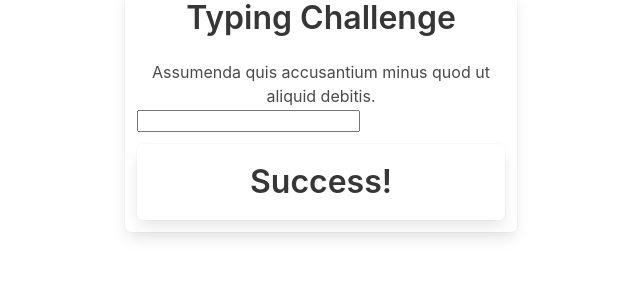
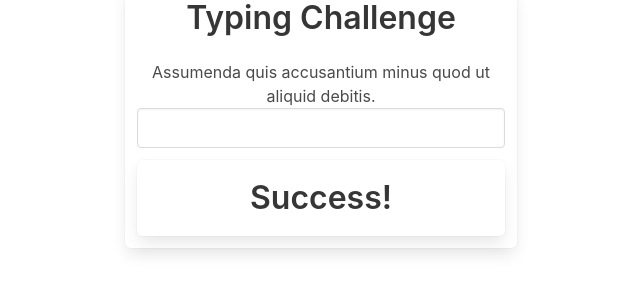
Before and after one commit to Aman07a/typing, an Angular app: page / in a window 1280 px wide. Shown: the top 300 px of the page, without its empty margins (319-959 px from the left). Built offline with nearby package versions, Linux system fonts and the light colour scheme.

Commit message:
Handling User Input

```diff
--- a/src/app/app.component.html
+++ b/src/app/app.component.html
@@ -8,7 +8,7 @@
       </p>
 
       <div class="field">
-        <input />
+        <input class="input" #userInput (input)="onInput(userInput.value)"/>
       </div>
 
       <h1 class="box has-text-centered">
--- a/src/app/app.component.ts
+++ b/src/app/app.component.ts
@@ -10,4 +10,8 @@ export class AppComponent {
   title = 'typing';
 
   randomText = lorem.sentence();
+
+  onInput(value: string) {
+    console.log(value);
+  }
 }
```
